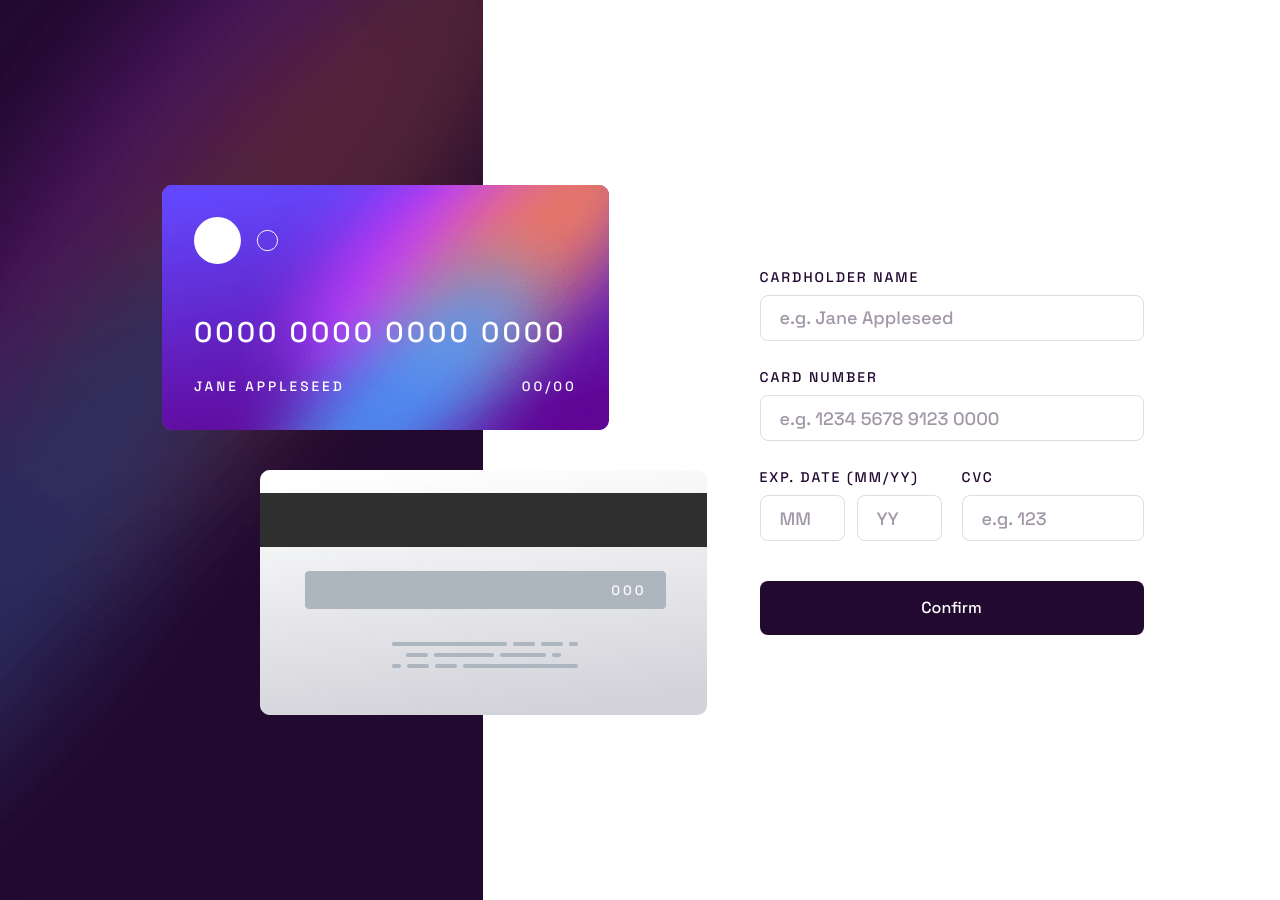
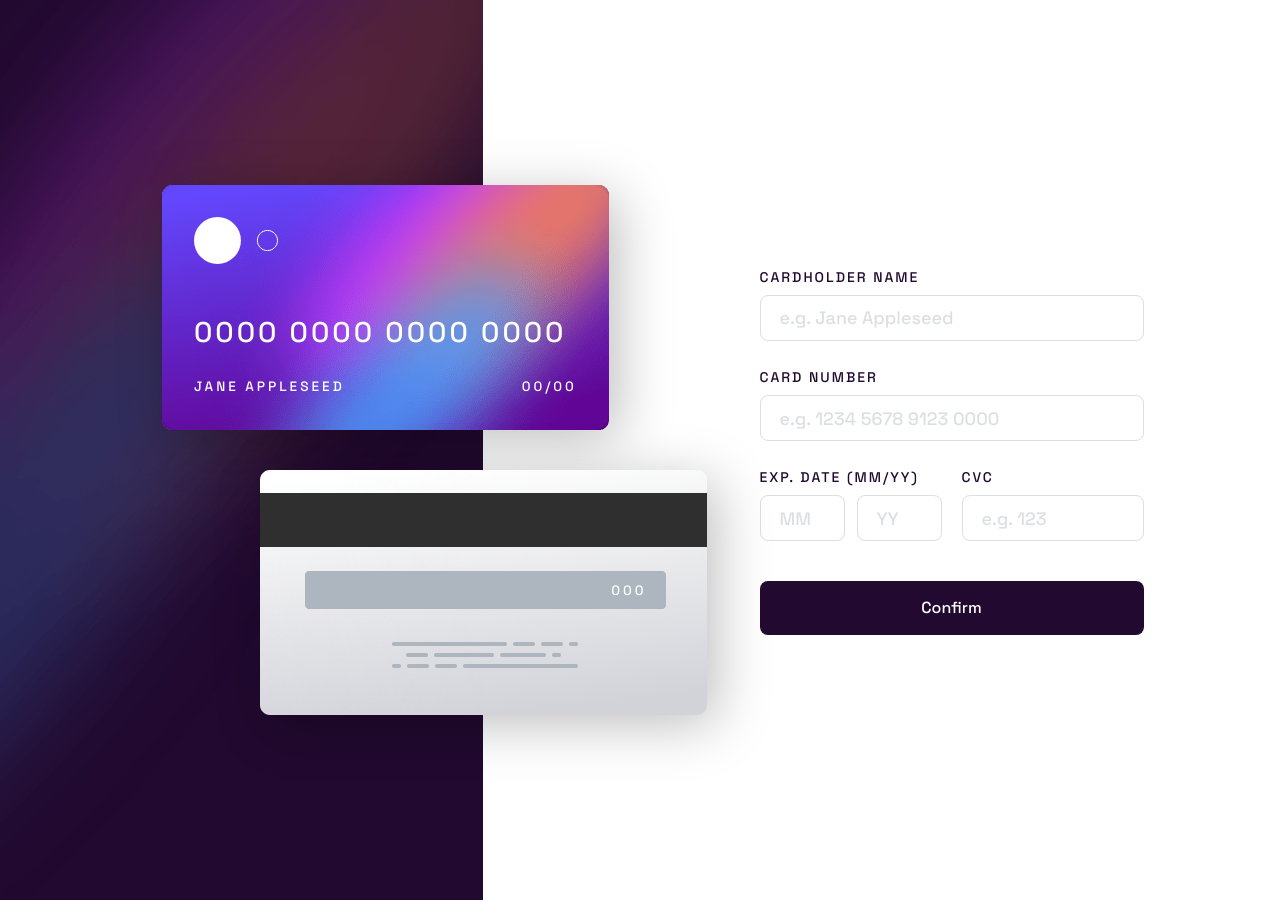
Before and after one commit to AbuEisha/front-end-mentor-challenges, a React (Vite) app: page / in a window 1280 px wide. Built offline with nearby package versions, Linux system fonts and the light colour scheme.

Commit message:
Add New Styles

```diff
--- a/src/App.jsx
+++ b/src/App.jsx
@@ -214,6 +214,8 @@ export default function App() {
                   padding={{ xs: "1rem", sm: "2rem" }}
                   color="hsl(0, 100%, 100%)"
                   letterSpacing="3px"
+                  boxShadow={{ lg: "10px 10px 54px rgb(0 0 0 / 25%)" }}
+                  borderRadius={{ lg: "16px" }}
                 >
                   <Box component="img" src={cardLogo} alt="Card Logo" />
 
@@ -249,7 +251,11 @@ export default function App() {
                 </Box>
               </Box>
               <Box order={{ xs: 0, md: 1 }}>
-                <Box position="relative">
+                <Box
+                  position="relative"
+                  boxShadow={{ lg: "10px 10px 54px rgb(0 0 0 / 25%)" }}
+                  borderRadius={{ lg: "16px" }}
+                >
                   <Box
                     component="img"
                     src={cardBgBack}
@@ -371,6 +377,9 @@ export default function App() {
                               : "hsl(212, 12%, 71%)",
                           },
                         },
+                        "& ::placeholder": {
+                          color: "hsl(212, 12%, 71%)",
+                        },
                         "&.Mui-focused": {
                           "& .MuiOutlinedInput-notchedOutline": {
                             border: "1px solid transparent",
@@ -436,6 +445,9 @@ export default function App() {
                               ? "hsl(0, 100%, 66%)"
                               : "hsl(212, 12%, 71%)",
                           },
+                        },
+                        "& ::placeholder": {
+                          color: "hsl(212, 12%, 71%)",
                         },
                         "&.Mui-focused": {
                           "& .MuiOutlinedInput-notchedOutline": {
@@ -509,6 +521,9 @@ export default function App() {
                                   : "hsl(212, 12%, 71%)",
                               },
                             },
+                            "& ::placeholder": {
+                              color: "hsl(212, 12%, 71%)",
+                            },
                             "&.Mui-focused": {
                               "& .MuiOutlinedInput-notchedOutline": {
                                 border: "1px solid transparent",
@@ -550,6 +565,9 @@ export default function App() {
                                   ? "hsl(0, 100%, 66%)"
                                   : "hsl(212, 12%, 71%)",
                               },
+                            },
+                            "& ::placeholder": {
+                              color: "hsl(212, 12%, 71%)",
                             },
                             "&.Mui-focused": {
                               "& .MuiOutlinedInput-notchedOutline": {
@@ -620,6 +638,9 @@ export default function App() {
                                 : "hsl(212, 12%, 71%)",
                             },
                           },
+                          "& ::placeholder": {
+                            color: "hsl(212, 12%, 71%)",
+                          },
                           "&.Mui-focused": {
                             "& .MuiOutlinedInput-notchedOutline": {
                               border: "1px solid transparent",
```
